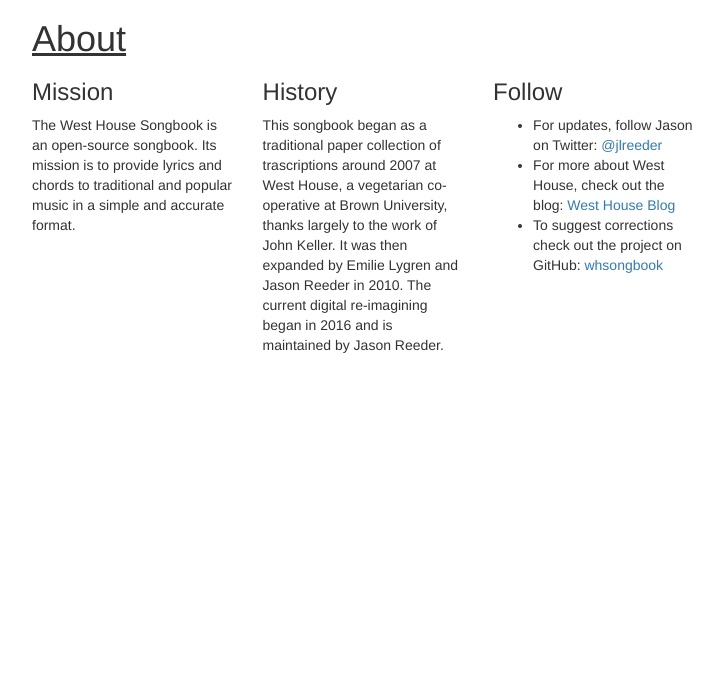
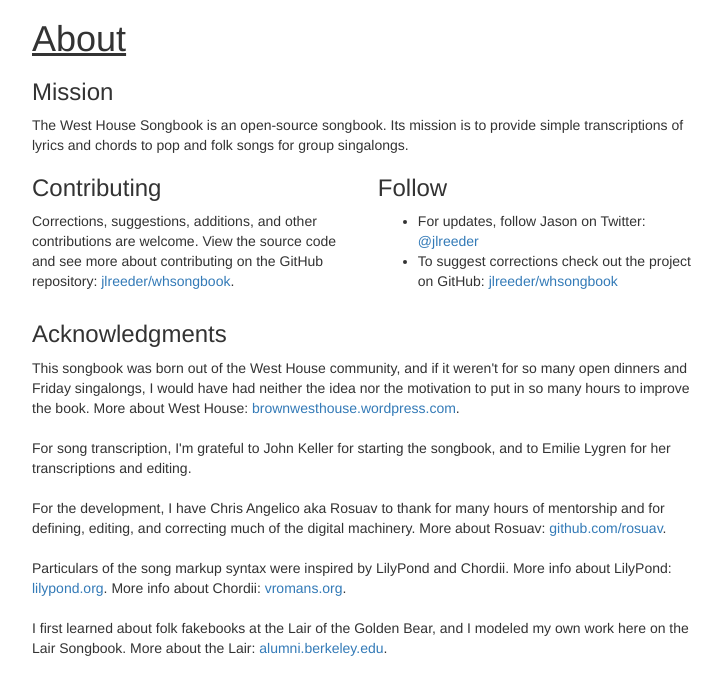
Before and after one commit to jsonreeder/whsongbook, a Flask app: page /about in a window 1280 px wide. Shown: the part 51-746 px from the top of the page, without its empty margins (208-931 px from the left). Run offline with Flask 2, Linux system fonts and the light colour scheme; parts of the project's set-up code (start-up, migrations or seed data) failed here and were passed over; some libraries are stand-ins or nearby versions.

Commit message:
Rephrase

```diff
--- a/whsongbook/templates/about.html
+++ b/whsongbook/templates/about.html
@@ -3,21 +3,32 @@
 {% block content %}
 <h1>About</h1>
 <div class ="row">
-    <div class ="col-sm-4">
+    <div class ="col-sm-12">
         <h3>Mission</h3>
-        <p>The West House Songbook is an open-source songbook. Its mission is to provide lyrics and chords to traditional and popular music in a simple and accurate format.</p>
+        <p>The West House Songbook is an open-source songbook. Its mission is to provide simple transcriptions of lyrics and chords to pop and folk songs for group singalongs.</p>
     </div>
-    <div class ="col-sm-4">
-        <h3>History</h3>
-        <p>This songbook began as a traditional paper collection of trascriptions around 2007 at West House, a vegetarian co-operative at Brown University, thanks largely to the work of John Keller. It was then expanded by Emilie Lygren and Jason Reeder in 2010. The current digital re-imagining began in 2016 and is maintained by Jason Reeder.</p>
+    <div class ="col-sm-6">
+        <h3>Contributing</h3>
+        <p>Corrections, suggestions, additions, and other contributions are welcome. View the source code and see more about contributing on the GitHub repository: <a href="https://github.com/jlreeder/whsongbook">jlreeder/whsongbook</a>.</p>
     </div>
-    <div class ="col-sm-4">
+    <div class ="col-sm-6">
         <h3>Follow</h3>
         <ul>
             <li>For updates, follow Jason on Twitter: <a href="https://twitter.com/jlreeder">@jlreeder</a></li>
-            <li>For more about West House, check out the blog: <a href="https://brownwesthouse.wordpress.com/">West House Blog</a></li>
-            <li>To suggest corrections check out the project on GitHub: <a href="https://github.com/jlreeder/whsongbook">whsongbook</a></li>
+            <li>To suggest corrections check out the project on GitHub: <a href="https://github.com/jlreeder/whsongbook">jlreeder/whsongbook</a></li>
         </ul>
+    </div>
+    <div class ="col-sm-12">
+        <h3>Acknowledgments</h3>
+            <p>This songbook was born out of the West House community, and if it weren't for so many open dinners and Friday singalongs, I would have had neither the idea nor the motivation to put in so many hours to improve the book. More about West House: <a href="https://brownwesthouse.wordpress.com/">brownwesthouse.wordpress.com</a>.</p><br>
+
+            <p>For song transcription, I'm grateful to John Keller for starting the songbook, and to Emilie Lygren for her transcriptions and editing. </p><br>
+
+            <p>For the development, I have Chris Angelico aka Rosuav to thank for many hours of mentorship and for defining, editing, and correcting much of the digital machinery. More about Rosuav: <a href="https://github.com/rosuav">github.com/rosuav</a>.</p><br>
+
+            <p>Particulars of the song markup syntax were inspired by LilyPond and Chordii. More info about LilyPond: <a href="http://lilypond.org/">lilypond.org</a>. More info about Chordii: <a href="http://www.vromans.org/johan/projects/Chordii/chordpro/">vromans.org</a>.</p><br>
+
+            <p>I first learned about folk fakebooks at the Lair of the Golden Bear, and I modeled my own work here on the Lair Songbook. More about the Lair: <a href="http://alumni.berkeley.edu/lair">alumni.berkeley.edu</a>.</p><br>
     </div>
 </div>
 {% endblock %}
```
